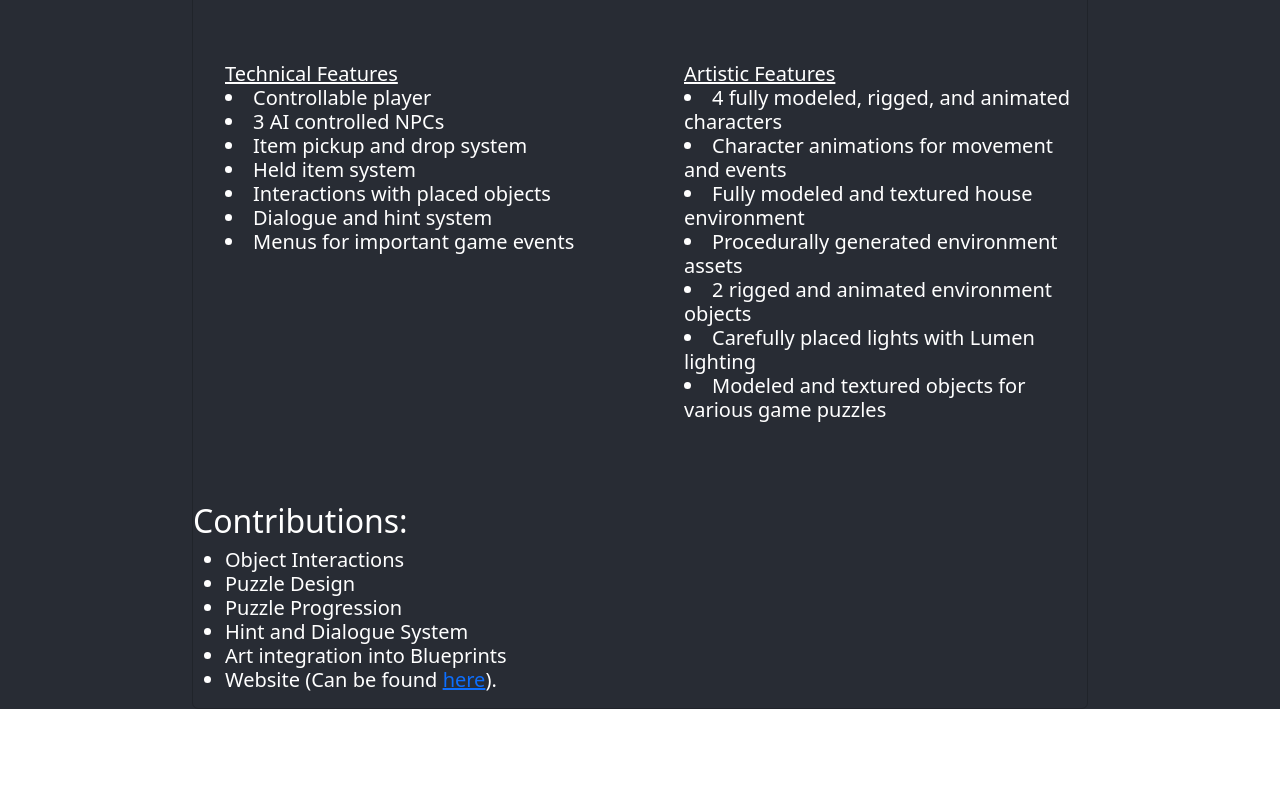
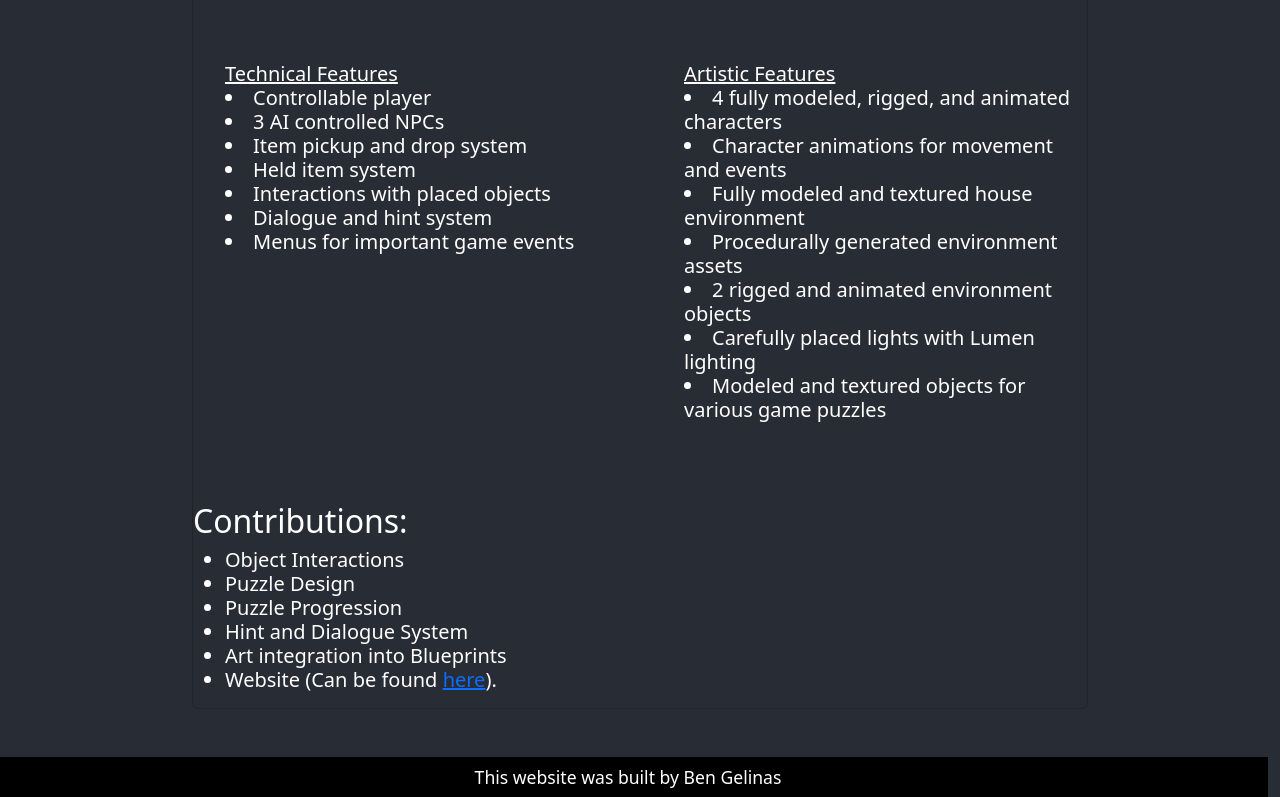
Before and after one commit to BenjaMenja/portfolio-new, a React (Create React App) app: page /the-great-escape in a window 1280 px wide. Shown: the part 1055-1852 px from the top of the page. Before the commit the page ends 1764 px from the top, so only its background shows below. Built offline with nearby package versions, Linux system fonts and the light colour scheme.

Commit message:
Footer Bar

```diff
--- a/src/App.js
+++ b/src/App.js
@@ -8,6 +8,7 @@ import Dragonfly from "./pages/dragonfly";
 import PokemonBlitz from "./pages/pokemonblitz";
 import RoyalSiege from "./pages/royalsiege";
 import TheGreatEscape from "./pages/thegreatescape";
+import FooterBar from "./components/FooterBar";
 
 function App() {
   return (
@@ -27,7 +28,7 @@ function App() {
                 <Route exact path={'/the-great-escape'} element={<TheGreatEscape />}/>
             </Routes>
         </Router>
-
+        <FooterBar />
     </div>
   );
 }
--- /dev/null
+++ b/src/components/FooterBar.js
@@ -0,0 +1,17 @@
+import {Col, Row} from "reactstrap";
+
+function FooterBar() {
+    return (
+        <div style={{marginTop: '3rem', color: '#FFFFFF', fontSize: '1.1rem'}}>
+            <Row style={{
+                background: '#000000',
+                width: '100vw',
+                height: '5vh',
+                alignItems: 'center'
+            }}>
+                <Col>This website was built by Ben Gelinas</Col>
+            </Row>
+        </div>
+    )
+}
+export default FooterBar
--- a/src/components/Projects/Project.js
+++ b/src/components/Projects/Project.js
@@ -35,7 +35,7 @@ function Project(props) {
                         <ProjectStatus teamsize={props.status.teamsize} isDone={props.status.isDone} role={props.status.role} tools={props.status.tools} dates={props.status.dates}/>
                         <Button color="primary" onClick={() => {
                             window.location.href = '/' + props.project
-                        }}>
+                        }} style={{marginBottom: '1rem'}}>
                             Learn More
                         </Button>
                     </Col>
@@ -63,7 +63,7 @@ function Project(props) {
                             <ProjectStatus teamsize={props.status.teamsize} isDone={props.status.isDone} role={props.status.role} tools={props.status.tools} dates={props.status.dates}/>
                             <Button color="primary" onClick={() => {
                                 window.location.href = '/' + props.project
-                            }}>
+                            }} style={{marginBottom: '1rem'}}>
                                 Learn More
                             </Button>
                         </Col>
```
